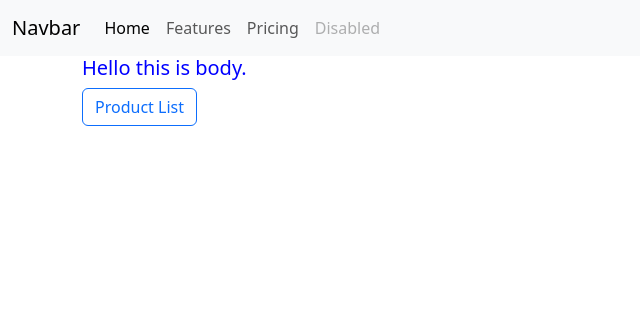
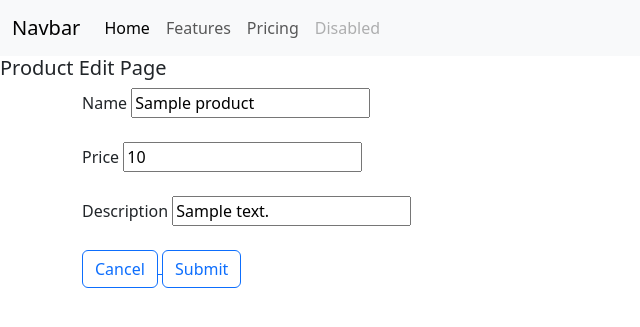
Before and after one commit to naybala/project, a PHP site: page /index.php?page=product-edit&action=1 in a window 1280 px wide. Shown: the top 327 px of the page, without its empty margins (0-640 px from the left). Run offline with PHP 8.4, Linux system fonts and the light colour scheme; tables that the repository leaves empty or names only in its code hold one stand-in row (values such as "Sample post").

Commit message:
edit product

```diff
--- /dev/null
+++ b/UI/product/productEdit.php
@@ -0,0 +1,29 @@
+<?php
+include "function/productEditFun.php";
+?>
+<h5>Product Edit Page</h5>
+
+<div class="container">
+    <form action="" method="post">
+
+        <div>
+            <label for="">Name</label>
+            <input type="text" name="p_name" value="<?php echo $editProduct['name'] ?>">
+        </div><br>
+        <div>
+            <label for="">Price</label>
+            <input type="text" name="p_price" value="<?php echo $editProduct['price'] ?>">
+        </div><br>
+        <div>
+            <label for="">Description</label>
+            <input type="text" name="p_description" value="<?php echo $editProduct['description'] ?>">
+        </div>
+
+        <br>
+        <a href="index.php?page=product-list">
+            <button type="button" class="btn btn-outline-primary">Cancel</button>
+        </a>
+        <button type="submit" class="btn btn-outline-primary" name="p_accept">Submit</button>
+    </form>
+
+</div>
--- a/database/connection.php
+++ b/database/connection.php
@@ -1,7 +1,6 @@
 <?php
-$connection = mysqli_connect("localhost","root","","samplepj");
+$connection = mysqli_connect("localhost", "root", "never", "samplepj");
 
-if(!$connection){
-    echo "Disconnect";
+if (!$connection) {
+    echo "DisConnect";
 }
-?>
--- /dev/null
+++ b/function/productEditFun.php
@@ -0,0 +1,8 @@
+<?php
+
+if (isset($_REQUEST['action'])) {
+    $id = $_REQUEST['action'];
+    $editProduct = mysqli_query($connection, "SELECT * FROM products where id = '" . $id . "'");
+
+    $editProduct = mysqli_fetch_assoc($editProduct);
+}
--- a/library/route.php
+++ b/library/route.php
@@ -1,15 +1,16 @@
 <?php
 $view = @$_REQUEST['page'];
 
-switch($view){
+switch ($view) {
     case "product-list":
         $main = "UI/product/productList.php";
         break;
     case "product-create":
         $main = "UI/product/productCreate.php";
         break;
+    case "product-edit":
+        $main = "UI/product/productEdit.php";
+        break;
     default:
         $main = "UI/body.php";
 }
-
-?>
```
Also changed, not shown: UI/product/productList.php (+11 -6 lines).
